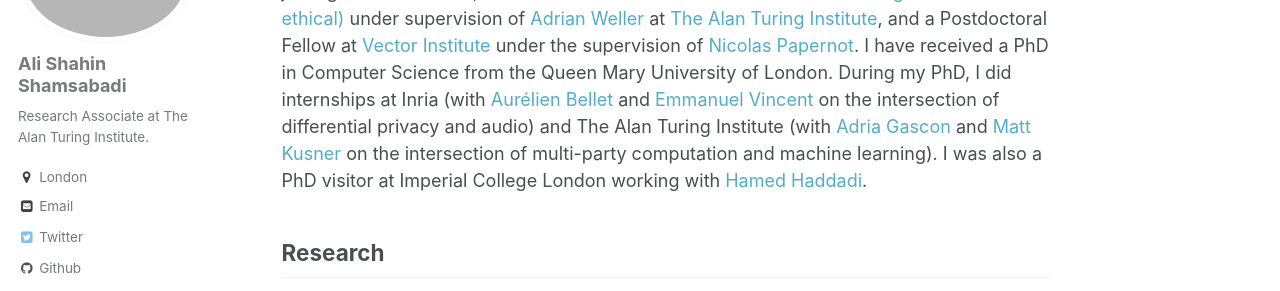
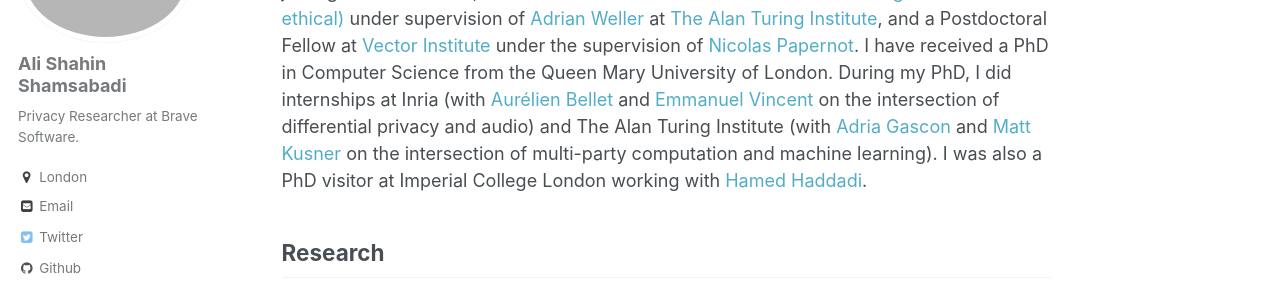
Before and after one commit to AliShahin/AliShahin.github.io, a Jekyll site: the page built from _pages/about.md, in a window 1280 px wide. Shown: the part 209-500 px from the top of the page. Built offline with Jekyll 4.4.1, drawn with Linux system fonts in a browser that asks for light colours; some web fonts are replaced.

Commit message:
Update _config.yml

```diff
--- a/_config.yml
+++ b/_config.yml
@@ -80,11 +80,11 @@ analytics:
 author:
   name             : "Ali Shahin Shamsabadi"
   avatar           : "alishahin.JPG"
-  bio              : "Research Associate at The Alan Turing Institute."
+  bio              : "Privacy Researcher at Brave Software."
   location         : "London"
   employer         :
   googlescholar    : "https://scholar.google.com/citations?user=1kVnWYwAAAAJ&hl=en"
-  email            : "a.shahinshamsabadi@turing.ac.uk"
+  email            : "ashahinshamsabadi@brave.com"
   uri              :
   bitbucket        :
   codepen          :
```
